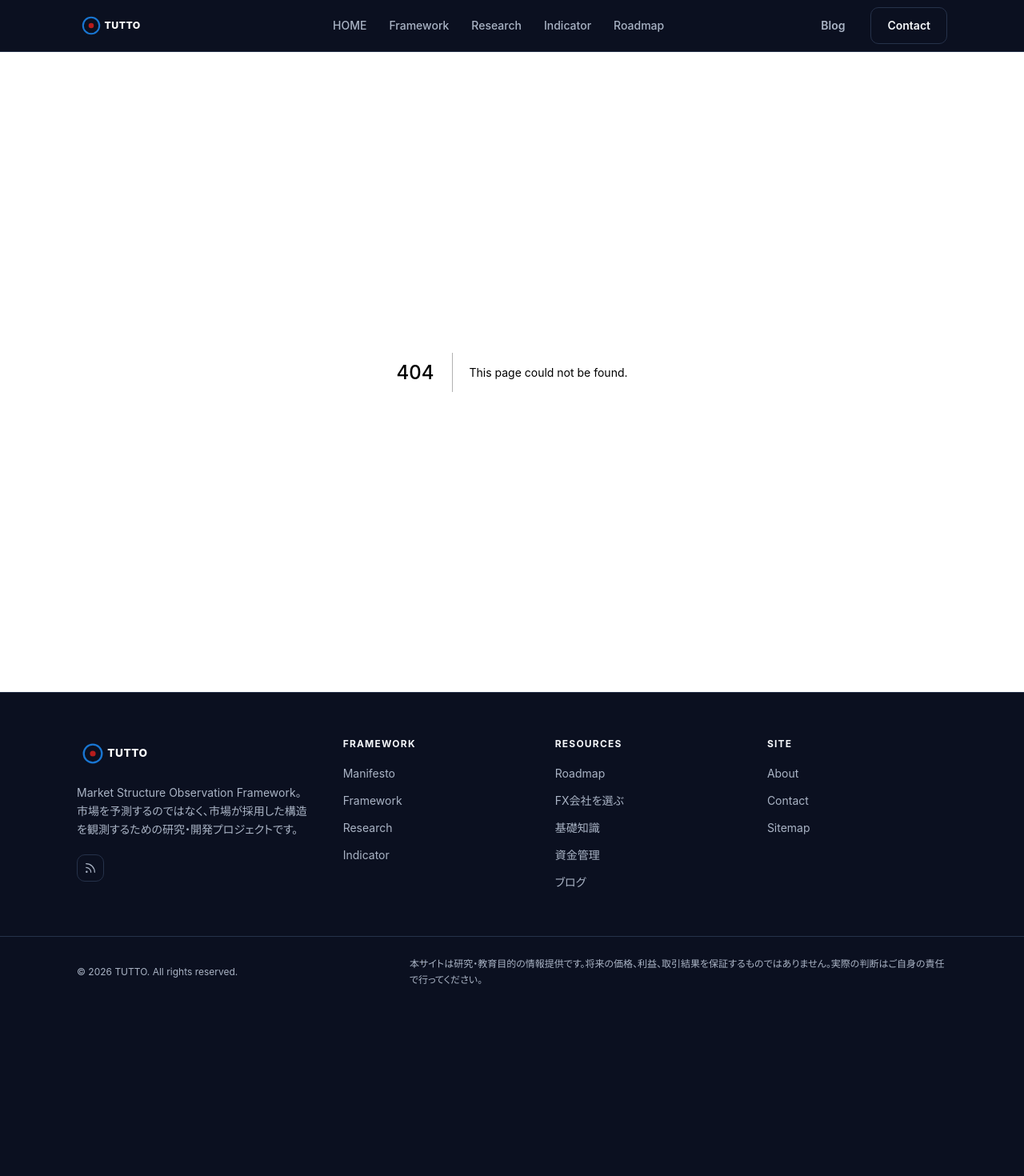
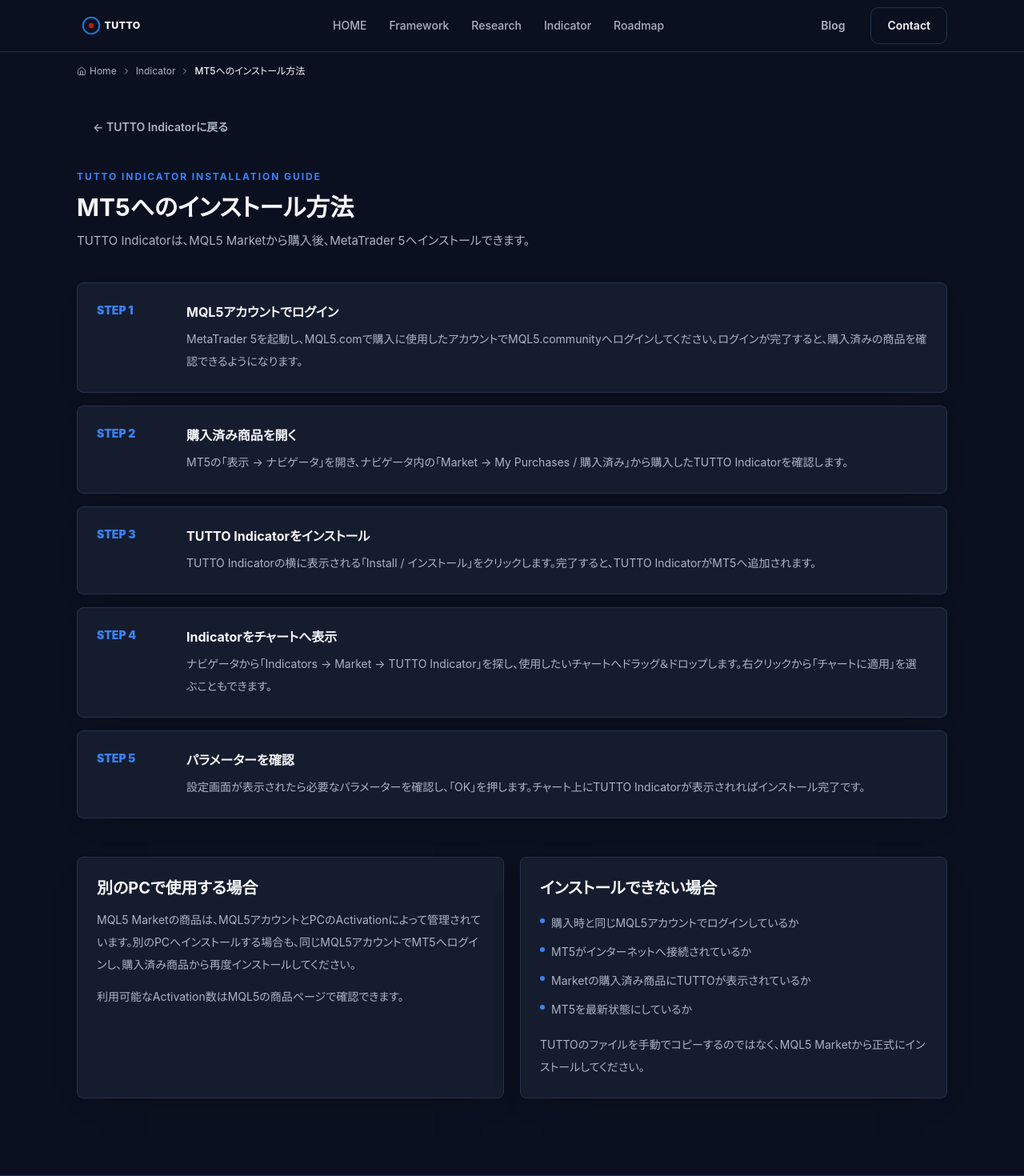
Before and after one commit to richfulllife923-ux/fx-education-site, a Next.js app: page /indicator/install in a window 1280 px wide. Before the commit this address had no page. Shown: the top 1470 px of the page at 80% size. Before the commit the page ends 1258 px from the top, so only its background shows below. Built offline with nearby package versions, Linux system fonts and the light colour scheme.

Commit message:
feat: add dedicated MT5 installation guide

```diff
--- /dev/null
+++ b/app/indicator/install/page.tsx
@@ -0,0 +1,96 @@
+import Link from "next/link";
+import Breadcrumb from "@/components/Breadcrumb";
+import SectionHeading from "@/components/SectionHeading";
+import { buildMetadata } from "@/lib/seo";
+
+export const metadata = buildMetadata({
+  title: "MT5へのインストール方法",
+  description: "TUTTO IndicatorをMQL5 Marketから購入後、MetaTrader 5へインストールする手順です。",
+  path: "/indicator/install",
+});
+
+const INSTALL_STEPS = [
+  {
+    title: "MQL5アカウントでログイン",
+    body: "MetaTrader 5を起動し、MQL5.comで購入に使用したアカウントでMQL5.communityへログインしてください。ログインが完了すると、購入済みの商品を確認できるようになります。",
+  },
+  {
+    title: "購入済み商品を開く",
+    body: "MT5の「表示 → ナビゲータ」を開き、ナビゲータ内の「Market → My Purchases / 購入済み」から購入したTUTTO Indicatorを確認します。",
+  },
+  {
+    title: "TUTTO Indicatorをインストール",
+    body: "TUTTO Indicatorの横に表示される「Install / インストール」をクリックします。完了すると、TUTTO IndicatorがMT5へ追加されます。",
+  },
+  {
+    title: "Indicatorをチャートへ表示",
+    body: "ナビゲータから「Indicators → Market → TUTTO Indicator」を探し、使用したいチャートへドラッグ＆ドロップします。右クリックから「チャートに適用」を選ぶこともできます。",
+  },
+  {
+    title: "パラメーターを確認",
+    body: "設定画面が表示されたら必要なパラメーターを確認し、「OK」を押します。チャート上にTUTTO Indicatorが表示されればインストール完了です。",
+  },
+];
+
+const TROUBLESHOOTING = [
+  "購入時と同じMQL5アカウントでログインしているか",
+  "MT5がインターネットへ接続されているか",
+  "Marketの購入済み商品にTUTTOが表示されているか",
+  "MT5を最新状態にしているか",
+];
+
+export default function IndicatorInstallPage() {
+  return (
+    <div className="pb-24">
+      <Breadcrumb items={[{ name: "Indicator", path: "/indicator" }, { name: "MT5へのインストール方法", path: "/indicator/install" }]} />
+      <section className="container-page pt-6">
+        <Link href="/indicator" className="btn-ghost mb-8">
+          ← TUTTO Indicatorに戻る
+        </Link>
+        <SectionHeading
+          eyebrow="TUTTO Indicator Installation Guide"
+          title="MT5へのインストール方法"
+          description="TUTTO Indicatorは、MQL5 Marketから購入後、MetaTrader 5へインストールできます。"
+        />
+        <ol className="grid grid-cols-1 gap-4">
+          {INSTALL_STEPS.map((step, index) => (
+            <li key={step.title} className="card grid gap-4 p-5 sm:grid-cols-[96px_1fr] sm:p-6">
+              <p className="font-display text-sm font-black text-primary">STEP {index + 1}</p>
+              <div>
+                <h3 className="font-display text-base font-bold text-text-primary">{step.title}</h3>
+                <p className="mt-2 text-sm leading-7 text-text-secondary">{step.body}</p>
+              </div>
+            </li>
+          ))}
+        </ol>
+      </section>
+
+      <section className="container-page mt-12 grid gap-5 lg:grid-cols-2">
+        <div className="card p-6">
+          <h2 className="text-xl font-bold text-text-primary">別のPCで使用する場合</h2>
+          <p className="mt-3 text-sm leading-7 text-text-secondary">
+            MQL5 Marketの商品は、MQL5アカウントとPCのActivationによって管理されています。別のPCへインストールする場合も、同じMQL5アカウントでMT5へログインし、購入済み商品から再度インストールしてください。
+          </p>
+          <p className="mt-3 text-sm leading-7 text-text-secondary">
+            利用可能なActivation数はMQL5の商品ページで確認できます。
+          </p>
+        </div>
+
+        <div className="card p-6">
+          <h2 className="text-xl font-bold text-text-primary">インストールできない場合</h2>
+          <ul className="mt-4 space-y-2 text-sm leading-7 text-text-secondary">
+            {TROUBLESHOOTING.map((item) => (
+              <li key={item} className="flex gap-2">
+                <span className="mt-2 h-1.5 w-1.5 shrink-0 rounded-full bg-primary" aria-hidden="true" />
+                <span>{item}</span>
+              </li>
+            ))}
+          </ul>
+          <p className="mt-4 text-sm leading-7 text-text-secondary">
+            TUTTOのファイルを手動でコピーするのではなく、MQL5 Marketから正式にインストールしてください。
+          </p>
+        </div>
+      </section>
+    </div>
+  );
+}
--- a/app/indicator/page.tsx
+++ b/app/indicator/page.tsx
@@ -1,3 +1,4 @@
+import Link from "next/link";
 import Breadcrumb from "@/components/Breadcrumb";
 import { Callout } from "@/components/Diagram";
 import SectionHeading from "@/components/SectionHeading";
@@ -22,6 +23,11 @@
         <Callout tone="primary" title="公開準備中">
           まだ購入ボタンや配布導線は追加しません。検証、ドキュメント、公開準備が整った段階で案内します。
         </Callout>
+        <div className="mt-6">
+          <Link href="/indicator/install" className="btn-ghost">
+            MT5へのインストール方法
+          </Link>
+        </div>
       </section>
     </div>
   );
```
